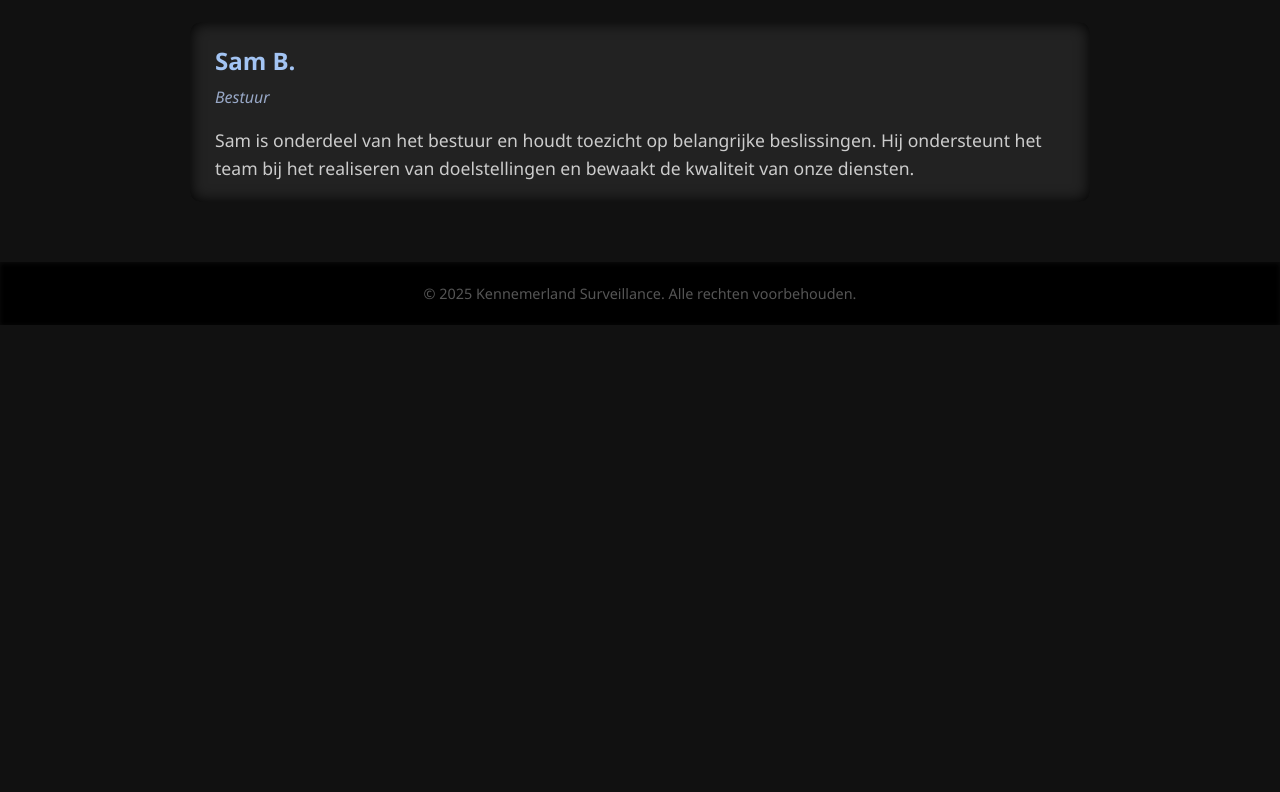
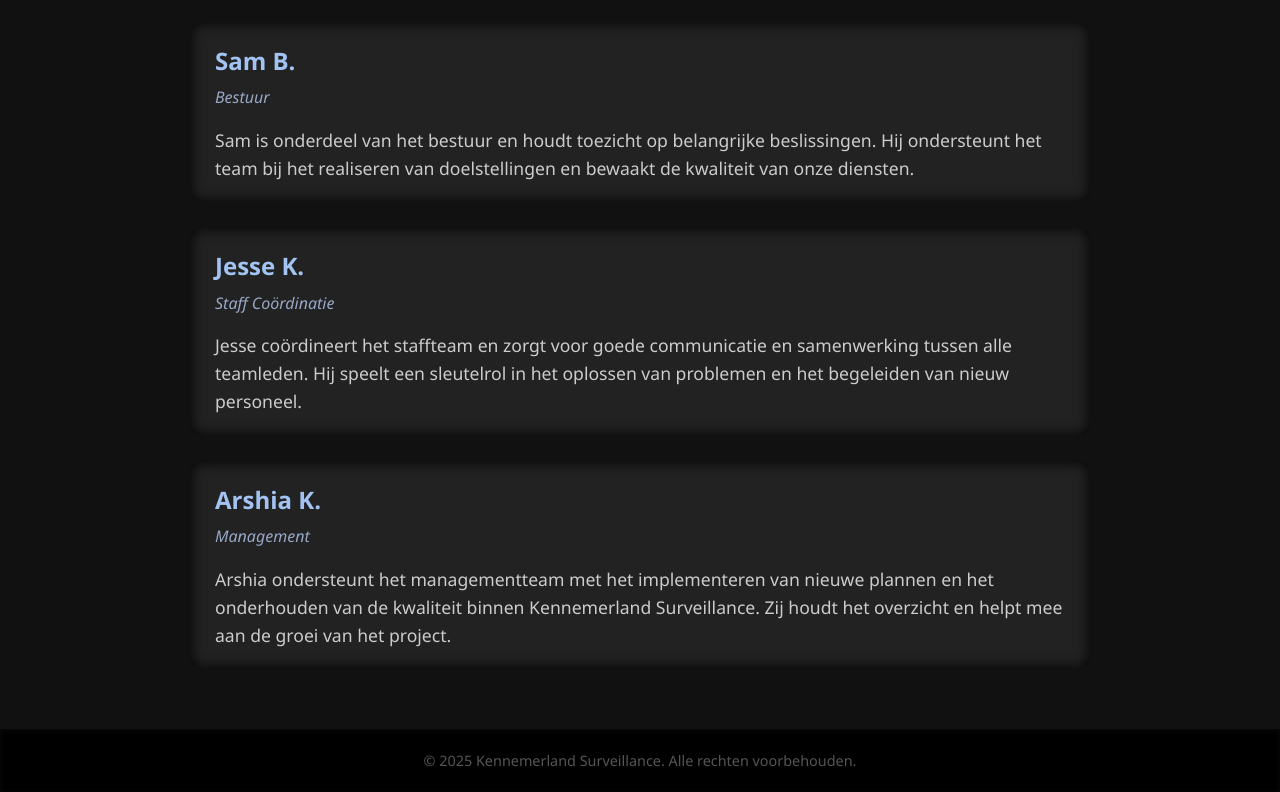
Before and after one commit to Sing4Hope/test3, a plain HTML site: page overons.html in a window 1280 px wide. Shown: the part 608-1400 px from the top of the page. Before the commit the page ends 933 px from the top, so only its background shows below. Drawn offline with Linux system fonts and the light colour scheme.

Commit message:
Update overons.html

```diff
--- a/overons.html
+++ b/overons.html
@@ -120,6 +120,22 @@
         Sam is onderdeel van het bestuur en houdt toezicht op belangrijke beslissingen. Hij ondersteunt het team bij het realiseren van doelstellingen en bewaakt de kwaliteit van onze diensten.
       </div>
     </section>
+
+    <section class="team-member">
+      <div class="name">Jesse K.</div>
+      <div class="role">Staff Coördinatie</div>
+      <div class="description">
+        Jesse coördineert het staffteam en zorgt voor goede communicatie en samenwerking tussen alle teamleden. Hij speelt een sleutelrol in het oplossen van problemen en het begeleiden van nieuw personeel.
+      </div>
+    </section>
+
+    <section class="team-member">
+      <div class="name">Arshia K.</div>
+      <div class="role">Management</div>
+      <div class="description">
+        Arshia ondersteunt het managementteam met het implementeren van nieuwe plannen en het onderhouden van de kwaliteit binnen Kennemerland Surveillance. Zij houdt het overzicht en helpt mee aan de groei van het project.
+      </div>
+    </section>
   </main>
 
   <footer>
```
